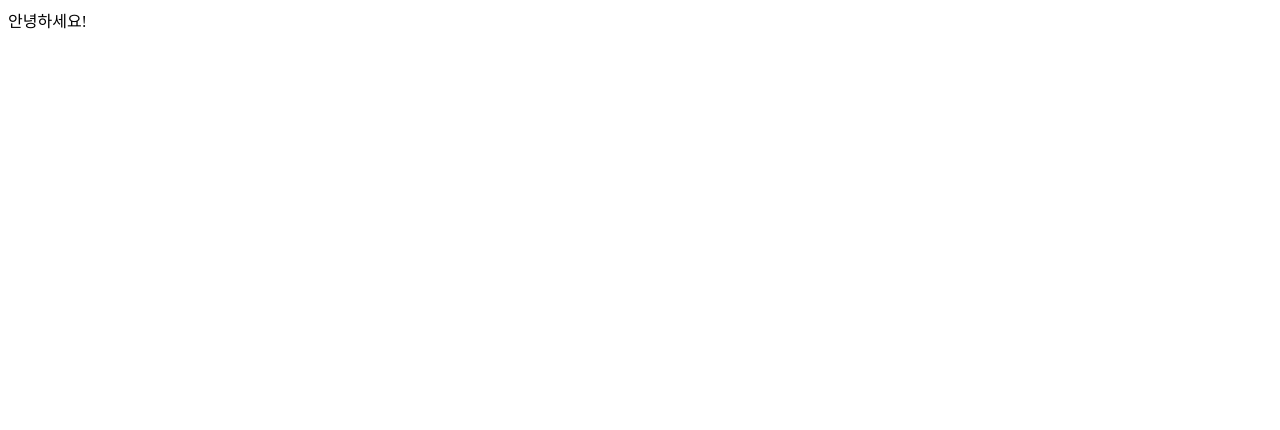
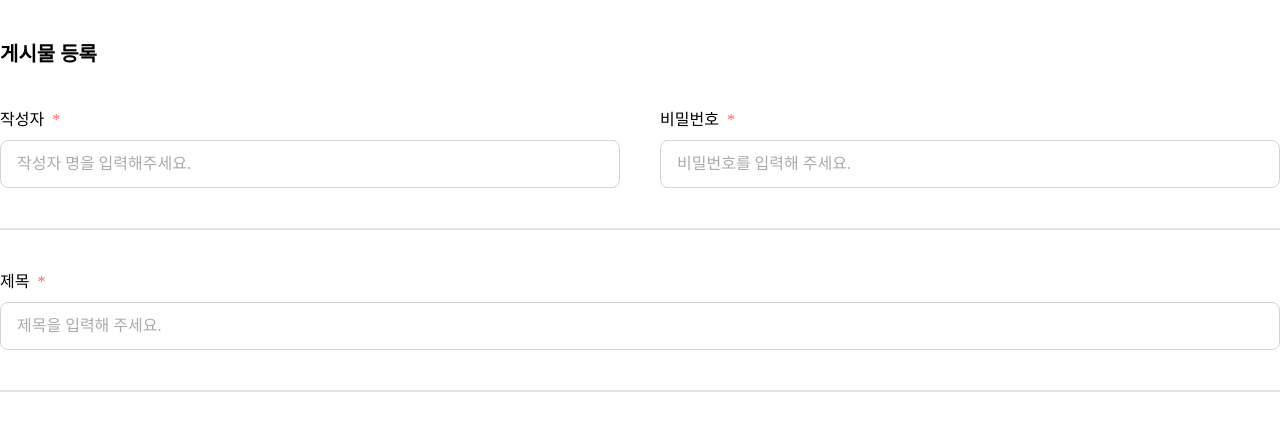
Before and after one commit to yoonverse/react-class, a plain HTML site: page homework/index.html in a window 1280 px wide. Drawn offline with nearby package versions, Linux system fonts and the light colour scheme; a web font is replaced by a local one.

Commit message:
과제 01 - layout, label, input

```diff
--- a/homework/index.css
+++ b/homework/index.css
@@ -0,0 +1,104 @@
+/* reset.css */
+*,
+*::before,
+*::after {
+    box-sizing: border-box;
+}
+
+h1 {
+    margin: 0;
+}
+
+/* 기본, 레이아웃 css */
+body {
+  font-family: 'Pretendard', -apple-system, BlinkMacSystemFont,
+   'Apple SD Gothic Neo', 'Noto Sans KR', sans-serif;
+    margin: 0;
+    display: flex;
+    justify-content: center;
+}
+
+.container {
+    width : 1280px;
+    display: flex;
+    flex-direction: column;
+    gap: 40px;
+    padding-top: 40px;
+}
+
+.page-title {
+    font-family: Pretendard;
+    font-weight: 700;
+    font-style: Bold;
+    font-size: 20px;
+    line-height: 28px;
+    letter-spacing: 0%;
+}
+
+.form-row {
+    display: flex;
+    gap: 40px;
+}
+
+.form-group {
+    flex:1;
+}
+
+.label {
+    font-family: Pretendard Variable;
+    font-weight: 500;
+    font-style: Medium;
+    font-size: 16px;
+    line-height: 24px;
+    letter-spacing: 0%;
+    /* 잘 이해안됨 */
+    display: inline-flex;
+    align-items: center;
+    gap: 4px;
+    white-space: nowrap; /* 안전장치 */
+}
+
+.label .required {
+    font-family: Pretendard Variable;
+    font-weight: 500;
+    font-style: Medium;
+    font-size: 16px;
+    line-height: 24px;
+    letter-spacing: 0%;
+    color: #F66A6A;
+    padding-left: 4px;
+}
+
+.input {
+    width: 100%;
+    height: 48px;
+    opacity: 1;
+    border-radius: 8px;
+    border-width: 1px;
+    padding-top: 12px;
+    padding-right: 16px;
+    padding-bottom: 12px;
+    padding-left: 16px;
+    margin-top: 8px;
+    background: var(--Gray-W, #FFFFFF);
+    border: 1px solid var(--Gray-Gray-200, #D4D3D3)
+}
+
+.input::placeholder,
+.textarea::placeholder {
+    font-family: Pretendard Variable;
+    font-weight: 400;
+    font-style: Regular;
+    font-size: 16px;
+    line-height: 24px;
+    letter-spacing: 0%;
+    color: var(--Gray-Gray-400, #ABABAB);
+}
+
+.divider {
+    width: 100%;
+    height: 0px;
+    opacity: 1;
+    border-width: 1px;
+    border: 1px solid var(--gray-100, #E4E4E4)
+}
--- a/homework/index.html
+++ b/homework/index.html
@@ -2,6 +2,16 @@
 <html lang="ko">
 <head>
     <title>과제 01</title>
+
+    <!-- 웹폰트 cdn -->
+    <link
+    rel="stylesheet"
+    href="https://cdn.jsdelivr.net/gh/orioncactus/pretendard@v1.3.9/dist/web/static/pretendard.min.css"
+    crossorigin
+    />
+
+    <!-- 내 css -->
+    <link rel="stylesheet" href="./index.css">
 
     <!-- 리액트 cdn -->
     <script crossorigin src="https://unpkg.com/react@18/umd/react.production.min.js"></script>
@@ -10,7 +20,7 @@
     <!-- 바벨 cdn -->
     <script src="https://unpkg.com/@babel/standalone/babel.min.js"></script>
 
-    <link rel="stylesheet" href="./index.css">
+    <!-- 내 js -->
     <script type="text/babel" src="./index.js"></script>
 
     <script type="text/babel">
--- a/homework/index.js
+++ b/homework/index.js
@@ -1,6 +1,27 @@
 const 게시글등록페이지 = () => {
     return(
         //게시글등록을 위한 내용
-        <div>안녕하세요!</div>
+        <form className="container">
+            <h1 className="page-title">게시물 등록</h1>
+
+            <div className="form-row">
+                <div className="form-group">
+                    <label className="label">작성자<span className="required">*</span></label>
+                    <input type="text" className="input" placeholder="작성자 명을 입력해주세요."/>
+                </div>
+                <div className="form-group">
+                    <label className="label">비밀번호<span className="required">*</span></label>
+                    <input type="password" className="input" placeholder="비밀번호를 입력해 주세요."/>
+                </div>
+            </div>
+            <div className="divider" />
+            <div className="form-row">
+                <div className="form-group">
+                    <label className="label">제목<span className="required">*</span></label>
+                    <input type="password" class="input" placeholder="제목을 입력해 주세요." />
+                </div>
+            </div>
+            <div className="divider" />
+        </form>
     )
 }
```
